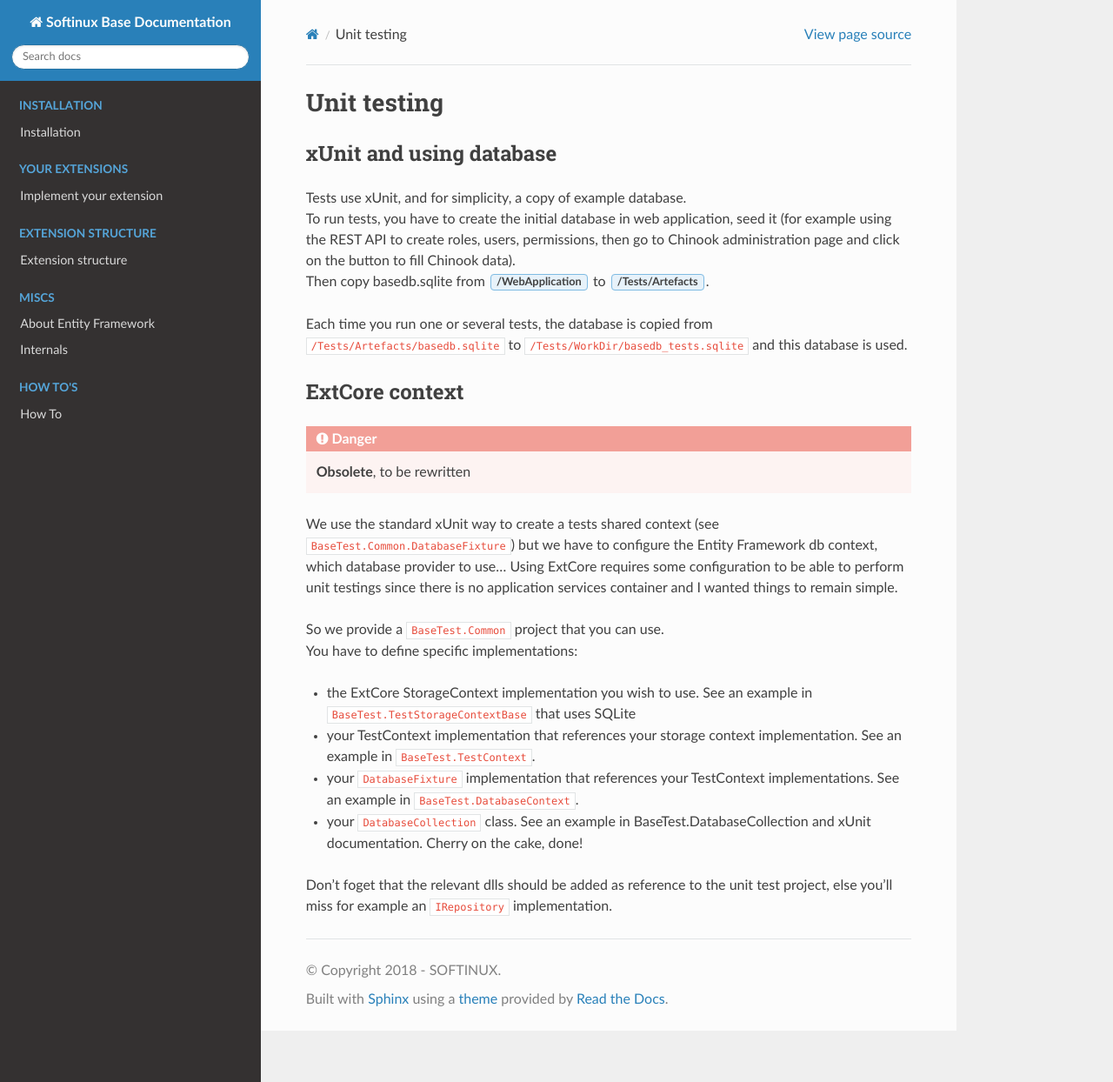
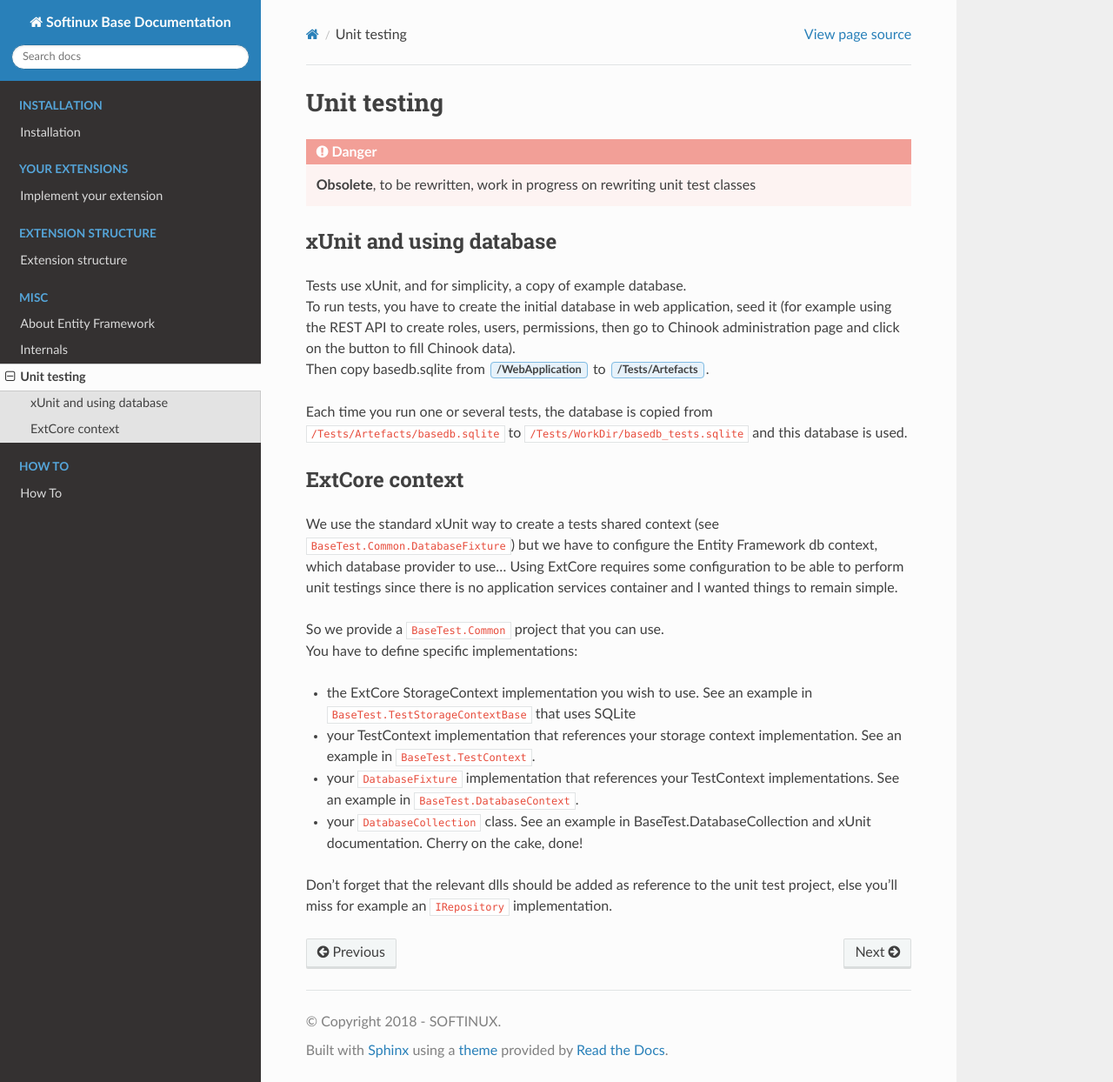
Before and after one commit to SOFTINUX/Base_Doc, a Sphinx documentation site: the page built from source/testunit/unit_testing.rst, in a window 1280 px wide and 1244 px high. Shown: the whole window at 87% size. Built offline with Sphinx 7.4.7 and the Read the Docs theme 2.0.0, drawn with Linux system fonts in a browser that asks for light colours; pages that are not in the unit, such as notebooks, are missing from menus.

Commit message:
small fixes

```diff
--- a/source/index.rst
+++ b/source/index.rst
@@ -24,15 +24,15 @@
 .. toctree::
    :hidden:
    :maxdepth: 2
-   :caption: Miscs
+   :caption: Misc
 
    about_ef
    internals
-   unit_testing
+   testunit/unit_testing
 
 .. toctree::
    :hidden:
    :maxdepth: 2
-   :caption: How To's
+   :caption: How To
 
    howto/index
--- a/source/testunit/unit_testing.rst
+++ b/source/testunit/unit_testing.rst
@@ -1,5 +1,9 @@
 Unit testing
 ************
+
+.. danger::
+
+   **Obsolete**, to be rewritten, work in progress on rewriting unit test classes
 
 xUnit and using database
 ========================
@@ -26,4 +28,4 @@ We use the standard xUnit way to create a tests shared context (see ``BaseTest.C
 - your ``DatabaseFixture`` implementation that references your TestContext implementations. See an example in ``BaseTest.DatabaseContext``.
 - your ``DatabaseCollection`` class. See an example in BaseTest.DatabaseCollection and xUnit documentation. Cherry on the cake, done!
 
-Don't foget that the relevant dlls should be added as reference to the unit test project, else you'll miss for example an ``IRepository`` implementation.
+Don't forget that the relevant dlls should be added as reference to the unit test project, else you'll miss for example an ``IRepository`` implementation.
```
Also changed, not shown: other parts of source/testunit/unit_testing.rst (+0 -2 lines).
